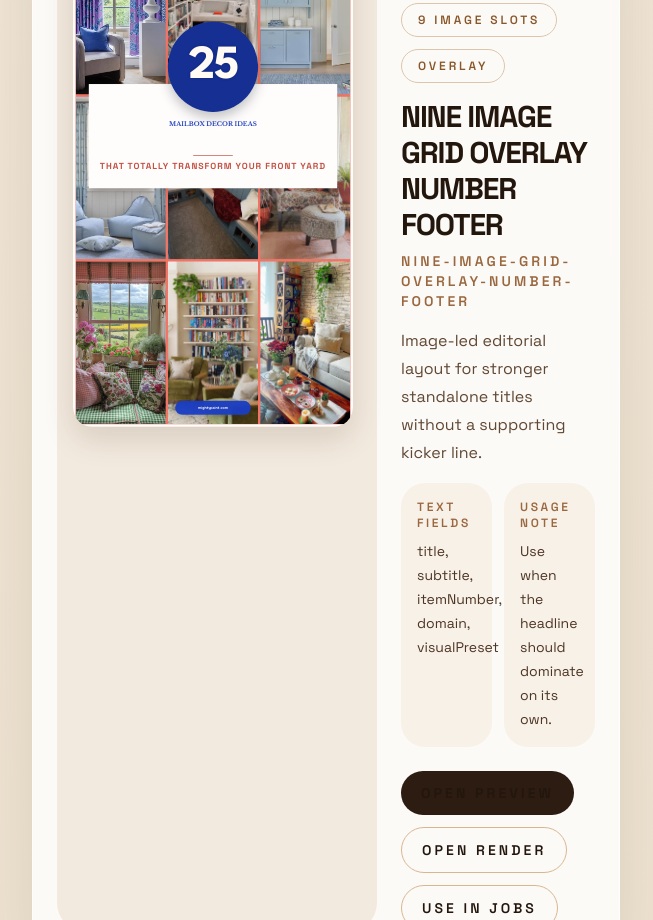
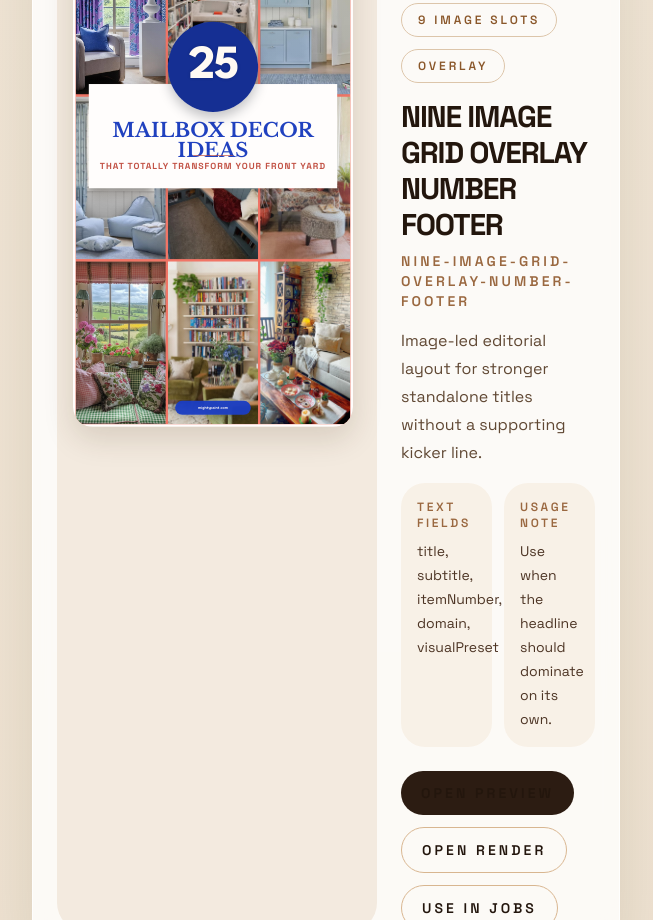
Before and after one commit to risalat/PinForge-Studio, a Next.js app: page /library in a window 1280 px wide. Shown: the part 3600-4520 px from the top of the page, without its empty margins (8-661 px from the left). Built offline with nearby package versions, Linux system fonts and the light colour scheme.

Commit message:
Stabilize nine-image headline sizing

```diff
--- a/src/templates/TemplateNineImageGridOverlayNumberFooter.tsx
+++ b/src/templates/TemplateNineImageGridOverlayNumberFooter.tsx
@@ -46,7 +46,7 @@ export function TemplateNineImageGridOverlayNumberFooter({
   const imageSet = normalizeImages(images, 9);
   const cleanedDomain = domain.replace(/^https?:\/\//, "").replace(/^www\./, "");
   const compactTitle = compactOverlayTitle(title);
-  const titleSizing = getTitleSizing(compactTitle);
+  const titlePresentation = getOneLineTitlePresentation(compactTitle);
   const displayNumber = typeof itemNumber === "number" && itemNumber > 0 ? itemNumber : 25;
   const frameInset = 10;
   const gutter = 8;
@@ -154,20 +154,20 @@ export function TemplateNineImageGridOverlayNumberFooter({
           }}
         >
           <div className="absolute inset-x-0 top-[140px]">
-            <AutoFitText
-              as="p"
-              text={compactTitle}
-              minFontSize={titleSizing.minFontSize}
-              maxFontSize={titleSizing.maxFontSize}
-              maxLines={1}
-              lineHeight={TEMPLATE_TYPOGRAPHY.title.lineHeight}
-              className="mx-auto w-full uppercase text-center"
-              textColor={titleColor}
-              fontFamily={TEMPLATE_TYPOGRAPHY.title.fontFamily}
-              fontWeight={TEMPLATE_TYPOGRAPHY.title.fontWeight}
-              letterSpacing={titleSizing.letterSpacing}
-              textTransform={TEMPLATE_TYPOGRAPHY.title.textTransform}
-            />
+            <p
+              className="mx-auto w-full text-center uppercase"
+              style={{
+                color: titleColor,
+                fontFamily: TEMPLATE_TYPOGRAPHY.title.fontFamily,
+                fontWeight: TEMPLATE_TYPOGRAPHY.title.fontWeight,
+                fontSize: `${titlePresentation.fontSize}px`,
+                letterSpacing: titlePresentation.letterSpacing,
+                lineHeight: TEMPLATE_TYPOGRAPHY.title.lineHeight,
+                textTransform: TEMPLATE_TYPOGRAPHY.title.textTransform,
+              }}
+            >
+              {compactTitle}
+            </p>
           </div>
 
           <div
@@ -311,39 +311,35 @@ function compactOverlayTitle(title: string) {
   return words.slice(0, 5).join(" ");
 }
 
-function getTitleSizing(title: string) {
+function getOneLineTitlePresentation(title: string) {
   const condensedLength = title.replace(/[\s-]+/g, "").length;
   const wordCount = title.split(/\s+/).filter(Boolean).length;
   const longestWordLength = Math.max(...title.split(/[\s-]+/).map((word) => word.length), 0);
 
   if (wordCount <= 3 && condensedLength <= 20 && longestWordLength <= 8) {
     return {
-      minFontSize: 46,
-      maxFontSize: 108,
-      letterSpacing: "0.008em",
+      fontSize: 76,
+      letterSpacing: "0.004em",
     };
   }
 
   if (wordCount <= 4 && condensedLength <= 28 && longestWordLength <= 10) {
     return {
-      minFontSize: 40,
-      maxFontSize: 92,
-      letterSpacing: "0.002em",
+      fontSize: 62,
+      letterSpacing: "0",
     };
   }
 
   if (condensedLength <= 34 && longestWordLength <= 11) {
     return {
-      minFontSize: 38,
-      maxFontSize: 80,
+      fontSize: 52,
       letterSpacing: "-0.004em",
     };
   }
 
   return {
-    minFontSize: 30,
-    maxFontSize: 64,
-    letterSpacing: "-0.006em",
+    fontSize: 44,
+    letterSpacing: "-0.008em",
   };
 }
 
```
